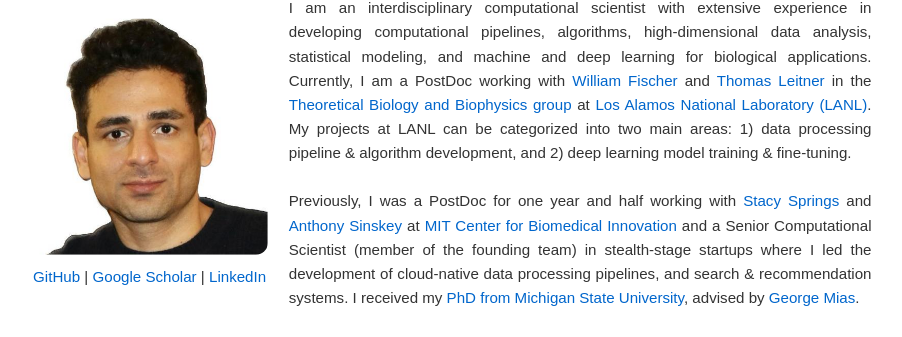
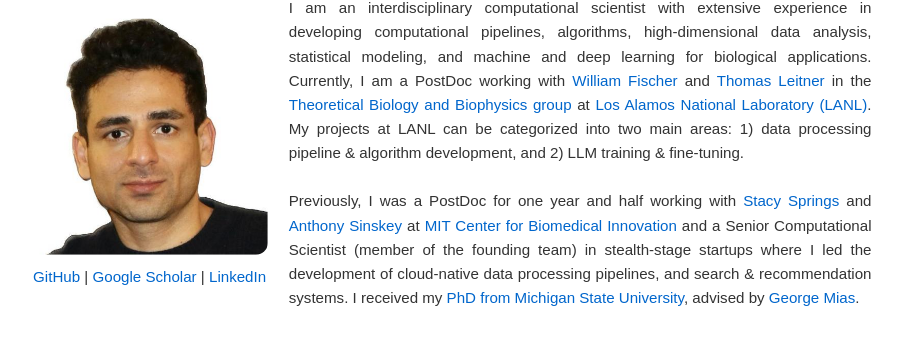
Before and after one commit to raeufroushangar/raeufroushangar.com, a Jekyll site: the page built from index.html, in a window 1280 px wide. Shown: the part 160-497 px from the top of the page, without its empty margins (209-1111 px from the left). Built offline with Jekyll 4.4.1, drawn with Linux system fonts in a browser that asks for light colours.

Commit message:
Updated bio.

```diff
--- a/index.html
+++ b/index.html
@@ -23,7 +23,7 @@
   </div>
 
   <div style="max-width: 600px; font-size: 0.9em; text-align: justify;">
-    I am an interdisciplinary computational scientist with extensive experience in developing computational pipelines, algorithms, high-dimensional data analysis, statistical modeling, and machine and deep learning for biological applications. Currently, I am a PostDoc working with <a href="https://lanlexperts.elsevierpure.com/en/persons/william-mclean-fischer" target="_blank">William Fischer</a> and <a href="https://public.lanl.gov/tkl/" target="_blank">Thomas Leitner</a> in the <a href="https://www.lanl.gov/org/ddste/aldsc/theoretical/theoretical-biology-biophysics/index.php" target="_blank">Theoretical Biology and Biophysics group</a> at <a href="https://www.lanl.gov" target="_blank">Los Alamos National Laboratory (LANL)</a>. My projects at LANL can be categorized into two main areas: 1) data processing pipeline & algorithm development, and 2) deep learning model training & fine-tuning.
+    I am an interdisciplinary computational scientist with extensive experience in developing computational pipelines, algorithms, high-dimensional data analysis, statistical modeling, and machine and deep learning for biological applications. Currently, I am a PostDoc working with <a href="https://lanlexperts.elsevierpure.com/en/persons/william-mclean-fischer" target="_blank">William Fischer</a> and <a href="https://public.lanl.gov/tkl/" target="_blank">Thomas Leitner</a> in the <a href="https://www.lanl.gov/org/ddste/aldsc/theoretical/theoretical-biology-biophysics/index.php" target="_blank">Theoretical Biology and Biophysics group</a> at <a href="https://www.lanl.gov" target="_blank">Los Alamos National Laboratory (LANL)</a>. My projects at LANL can be categorized into two main areas: 1) data processing pipeline & algorithm development, and 2) LLM training & fine-tuning.
     <br><br>
     Previously, I was a PostDoc for one year and half working with <a href="https://cbi.mit.edu/biographies/" target="_blank">Stacy Springs</a> and <a href="https://biology.mit.edu/profile/anthony-j-sinskey/" target="_blank">Anthony Sinskey</a> at <a href="https://cbi.mit.edu" target="_blank">MIT Center for Biomedical Innovation</a> and a Senior Computational Scientist (member of the founding team) in stealth-stage startups where I led the development of cloud-native data processing pipelines, and search & recommendation systems. I received my <a href="https://d.lib.msu.edu/etd/19662" target="_blank">PhD from Michigan State University</a>, advised by <a href="https://georgemias.org" target="_blank">George Mias</a>.
 
```
